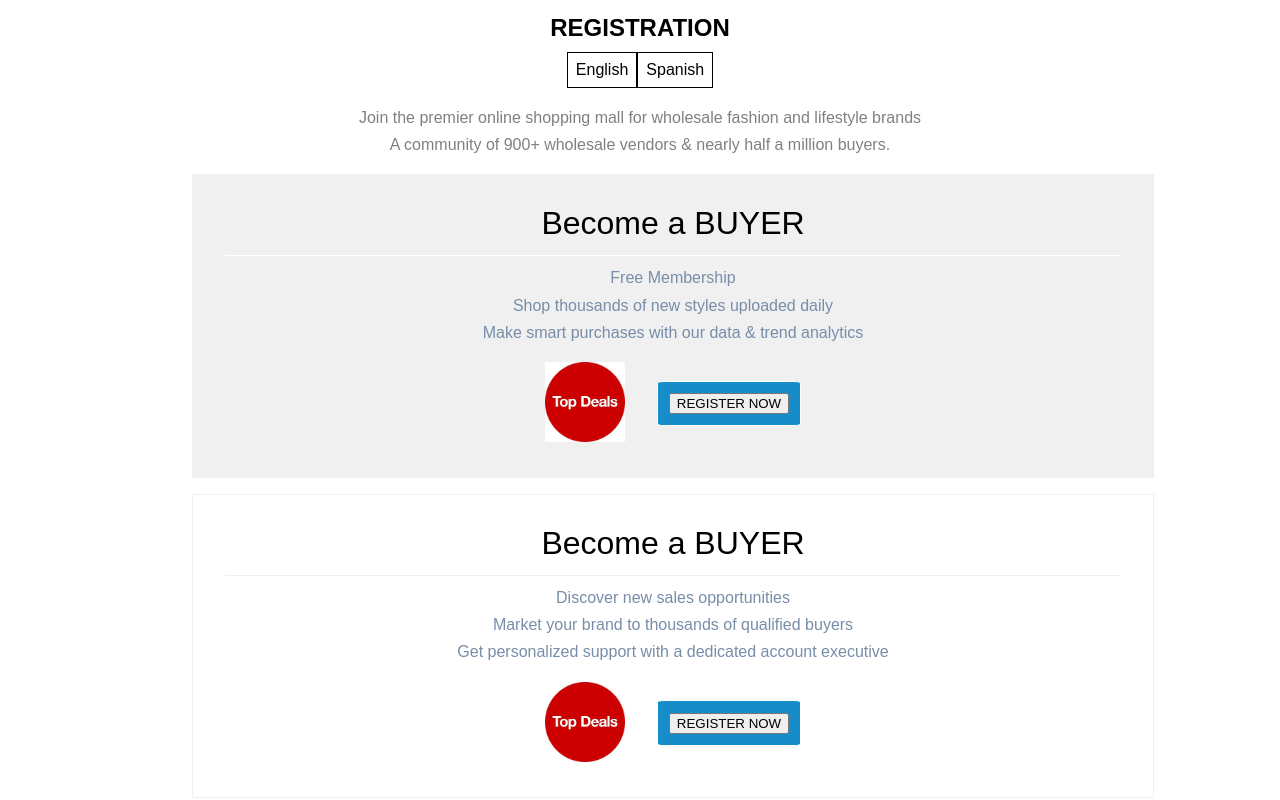
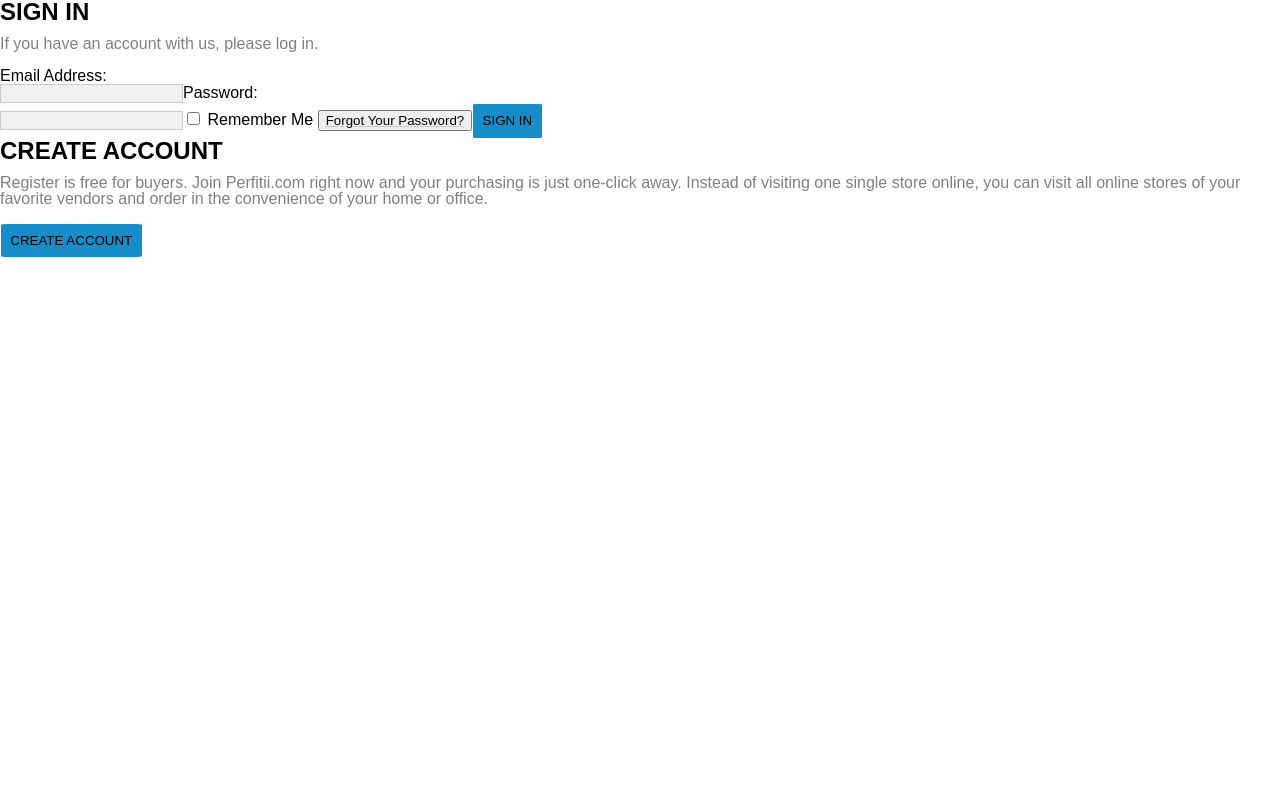
Before and after one commit to danieljoonkimm/Yippido, a React app in the folder client/: page /login in a window 1280 px wide. Built offline with nearby package versions, Linux system fonts and the light colour scheme; the HTML template or start-up script is replaced by a standard one.

Commit message:
[edit] adding signIn

```diff
--- a/client/src/components/App.jsx
+++ b/client/src/components/App.jsx
@@ -1,6 +1,6 @@
 import React, { Component } from "react";
-import Login from "./Login/index";
-import SignInRegister from './SignInRegister/index';
+import Register from './register/index.jsx';
+import SignIn from './signIn/index.jsx';
 import { Link, Route, Switch } from "react-router-dom";
 
 class App extends Component {
@@ -22,7 +22,7 @@ class App extends Component {
         <Switch>
           <Route exact path="/login" component={Login} />
         </Switch> */}
-        <SignInRegister/>
+        <SignIn/>
       </div>
     );
   }
--- a/client/src/components/Login/index.jsx
+++ /dev/null
@@ -1,63 +0,0 @@
-import React, { Component } from "react";
-import "./login.scss";
-
-class Login extends Component {
-  constructor() {
-    super();
-
-    this.state = {
-      email: "",
-      password: ""
-    };
-  }
-
-  validateForm() {
-    if (this.state.email.length < 1 || this.state.password.length < 1) {
-      alert("PLEASE ENTER VALID EMAIL OR PASSWORD");
-    }
-  }
-
-  handleChange(event) {
-    console.log(event.target.value);
-    this.setState({
-      [event.target.name]: event.target.value
-    });
-  }
-
-  handleSubmit(event) {
-    event.preventDefault();
-  }
-
-  render() {
-    return (
-      <div className="login_container">
-        <form className="login_form" onSubmit={this.handleSubmit.bind(this)}>
-          <label className="login_form_label">
-            Email:{" "}
-            <input
-              className="login_email"
-              type="text"
-              name="email"
-              onChange={this.handleChange.bind(this)}
-            />
-            <br />
-            Password:{" "}
-            <input
-              className="login_password"
-              type="text"
-              name="password"
-              onChange={this.handleChange.bind(this)}
-            />
-          </label>
-          <input className="login_submit"
-            type="submit"
-            value="Submit"
-            onClick={this.validateForm.bind(this)}
-          />
-        </form>
-      </div>
-    );
-  }
-}
-
-export default Login;
--- a/client/src/components/Login/login.scss
+++ /dev/null
@@ -1,71 +0,0 @@
-@import "../../../global/global.scss";
-
-.login_container {
-  display: flex;
-  justify-content: center;
-  text-transform: uppercase;
-  letter-spacing: .1em;
-  background-color: #efefef;
-
-  .login_form {
-    display: flex;
-    flex-direction: column;
-    align-items: center;
-    align-content: center;
-    align-self: center;
-    text-align: center;
-    border: 1px solid black;
-    width: fit-content;
-    padding: 1em;
-    margin-top: 50%;
-
-    .login_form_label {
-      display: flex;
-      flex-direction: column;
-
-      .login_email {
-        margin-bottom: .5em;
-        margin-top: .5em;
-      }
-
-      .login_password {
-        margin-bottom: 0.8em;
-        margin-top: .5em;
-      }
-    }
-
-    .login_submit {
-      border: 1px solid black;
-      background-color: white;
-      padding: .5em;
-    }
-  }
-}
-
-//mobile
-@media only screen and (max-width: 425px) {
-  .login_container {
-
-    .login_form {
-
-      .login_form_label {
-
-        .login_email {
-          border: 1px solid gray;
-        }
-
-        .login_password {
-          border: 1px solid gray;
-        }
-      }
-    }
-  }
-}
-
-@media only screen and (min-width: 426px) and (max-width: 960px) {
-
-}
-
-@media only screen and (min-width: 961px) {
-
-}
--- a/client/src/components/SignInRegister/index.jsx
+++ b/client/src/components/register/index.jsx
@@ -1,6 +1,6 @@
 import React, { Component } from "react";
 import axios from "axios";
-import "./signInRegister.scss";
+import "./register.scss";
 import Yippido from "../../../public/images/Yippido.png";
 import magnifying_glass from "../../../public/images/magnifying_glass.jpg";
 import topdeals from "../../../public/images/topdeals.jpeg";
@@ -14,7 +14,7 @@ class SignInRegister extends Component {
   render() {
     return (
       <div className="registration">
-        <div className="row container">
+        <div className="row register_Container">
           <div className="header">
             <h1>Registration</h1>
             <div className="languageBtn_container">
--- a/client/src/components/SignInRegister/signInRegister.scss
+++ b/client/src/components/register/register.scss
@@ -9,7 +9,7 @@
   padding: 0;
 }
 
-.container {
+.register_Container {
   margin: 1em auto 0;
   .header {
     h1 {
@@ -110,7 +110,7 @@
   .registration {
     margin: 0 auto;
     width: 90%;
-    .container {
+    .register_Container {
       width: 100%;
     }
     .become_container {
@@ -124,7 +124,7 @@
     margin: 0 auto;
     width: 70%;
 
-    .container {
+    .register_container {
       width: 100%;
     }
     .become_container {
--- /dev/null
+++ b/client/src/components/signIn/index.jsx
@@ -0,0 +1,62 @@
+import React, { Component } from "react";
+import "./signIn.scss";
+
+class signIn extends Component {
+  constructor() {
+    super();
+
+    this.state = {};
+  }
+  render() {
+    return (
+      <div className="row signIn">
+        <div className="col-xs-6 signIn_container">
+          <div className="header">
+            <h1>Sign In</h1>
+            <div className="signIn_text">
+              <p>If you have an account with us, please log in.</p>
+            </div>
+          </div>
+          <form>
+            <label>
+              Email Address:
+              <br />
+              <input type="text" name="name" />
+            </label>
+            <label>
+              Password:
+              <br />
+              <input type="text" name="password" />
+            </label>
+            <label>
+              <input type="checkbox" /> Remember Me{" "}
+              <button>Forgot Your Password?</button>
+            </label>
+            <label />
+            <input type="submit" value="SIGN IN" id="signIn" />
+          </form>
+        </div>
+
+        <div className="row col-xs-6 signIn_container">
+          <div className="row header">
+            <h1>Create Account</h1>
+            <div className="signIn_text">
+              <p>
+                Register is free for buyers. Join Perfitii.com right now and
+                your purchasing is just one-click away. Instead of visiting one
+                single store online, you can visit all online stores of your
+                favorite vendors and order in the convenience of your home or
+                office.
+              </p>
+            </div>
+            <form>
+              <input type="submit" value="CREATE ACCOUNT" id="signIn" />
+            </form>
+          </div>
+        </div>
+      </div>
+    );
+  }
+}
+
+export default signIn;
--- /dev/null
+++ b/client/src/components/signIn/signIn.scss
@@ -0,0 +1,58 @@
+@import "../../../global/global.scss";
+
+.col-xs-6 {
+  margin: 0;
+  padding: 0;
+}
+.row {
+  margin: 0;
+  padding: 0;
+}
+
+.signIn {
+  .signIn_container {
+    .header {
+      h1 {
+        font-size: 24px;
+        text-align: left;
+        margin-bottom: 0.5em;
+        font-weight: bold;
+        text-transform: uppercase;
+      }
+      .signIn_text {
+        color:gray;
+        margin-bottom: 1em;
+      }
+    }
+    form {
+      label {
+        input {
+          background-color: #f0f0f0;
+          border: 1px solid #cacaca;
+        }
+        button {
+          text-decoration: underline;
+          text-decoration-color: #cacaca;
+        }
+      }
+      #signIn {
+        border: 1px solid white;
+        background-color: #168dc8;
+        padding: 0.7em;
+        border-radius: 5%;
+      }
+    }
+  }
+}
+
+@media only screen and (max-width: 425px) {
+
+}
+
+@media only screen and (min-width: 426px) and (max-width: 960px) {
+
+}
+
+@media only screen and (min-width: 961px) {
+
+}
```
Also changed, not shown: client/src/components/Landing/index.jsx (deleted, +0 -21 lines), client/src/components/SignInRegister/register.scss (deleted, +0 -76 lines), client/public/dist/bundle.js.
